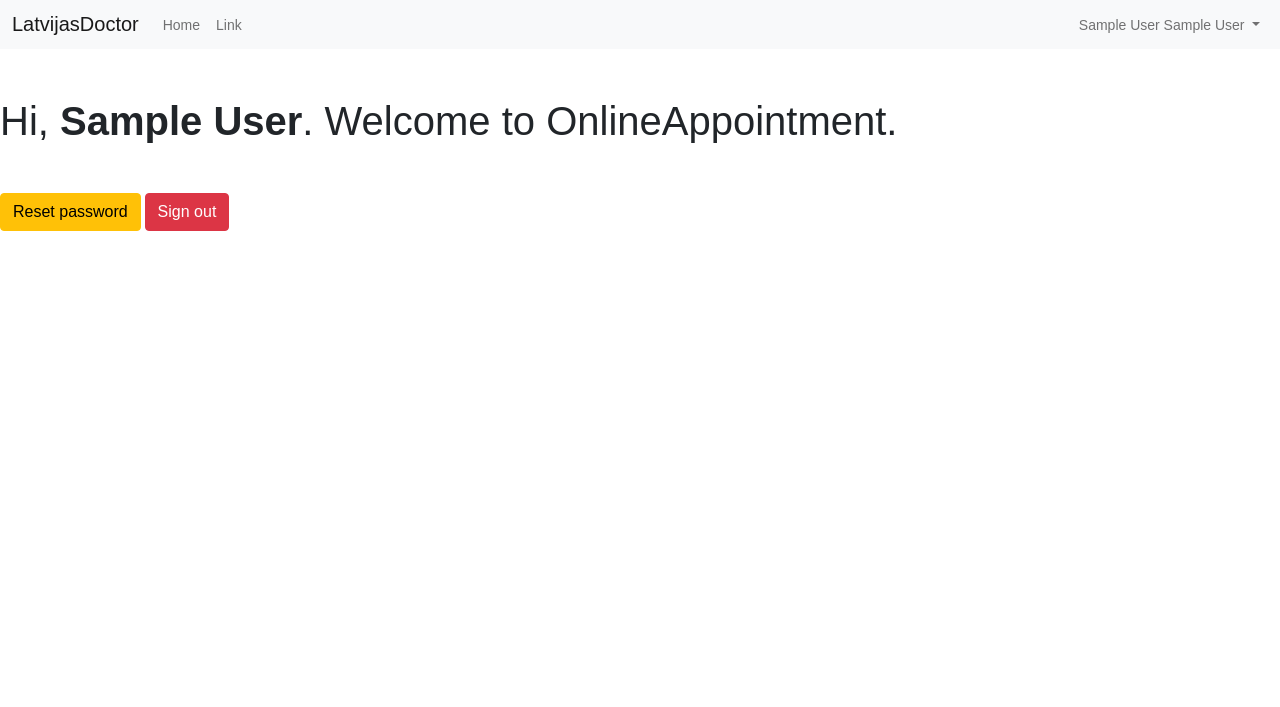
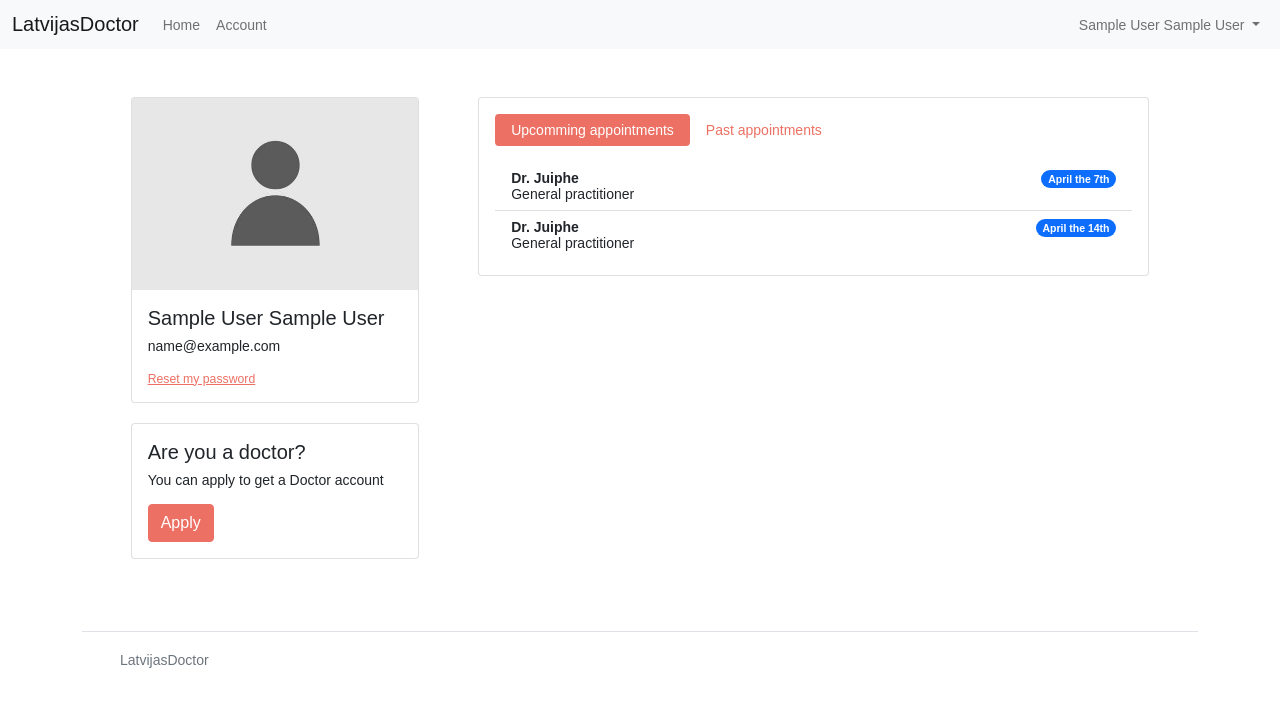
Before and after one commit to EmileRy/OnlineAppointment, a PHP site: page /pages/account/account.php in a window 1280 px wide. Shown: the top 707 px of the page. Run offline with PHP 8.4, Linux system fonts and the light colour scheme; the visitor is signed in with stand-in values (Sample User, id 1); data that the repository does not hold is empty.

Commit message:
Design account page

```diff
--- a/components/footer/main.php
+++ b/components/footer/main.php
@@ -1,4 +1,12 @@
+</div>
 </body>
-<footer>
-
-</footer>
+<div class="container">
+    <footer class="d-flex flex-wrap justify-content-between align-items-center py-3 my-4 border-top">
+        <div class="col-md-4 d-flex align-items-center">
+            <a href="/" class="mb-3 me-2 mb-md-0 text-muted text-decoration-none lh-1">
+                <svg class="bi" width="30" height="24"><use xlink:href="#bootstrap"/></svg>
+            </a>
+            <span class="text-muted">LatvijasDoctor</span>
+        </div>
+    </footer>
+</div>
--- a/components/navbar/main.php
+++ b/components/navbar/main.php
@@ -22,3 +22,4 @@ require_once (__DIR__ . "/../../config.php");
 </head>
 <body>
 <?php include("navbar.php") ?>
+<div class="container col-xl-10 col-xxl-8 px-4 py-5">
--- a/components/navbar/navbar.php
+++ b/components/navbar/navbar.php
@@ -10,7 +10,7 @@
                     <a class="nav-link" href="../../index.php">Home</a>
                 </li>
                 <li class="nav-item">
-                    <a class="nav-link" href="#">Link</a>
+                    <a class="nav-link" href="../../pages/account/account.php">Account</a>
                 </li>
             </ul>
             <ul class="navbar-nav">
--- a/components/navbar/user-info.php
+++ b/components/navbar/user-info.php
@@ -3,7 +3,13 @@
         <?php echo htmlspecialchars($_SESSION["first_name"] . " " . $_SESSION["name"]); ?>
     </a>
     <ul class="dropdown-menu" aria-labelledby="navbarDropdown">
-        <li><a class="dropdown-item" href="../../pages/account/account.php">Profile</a></li>
+        <li><a class="dropdown-item" href="../../pages/account/account.php">Account</a></li>
+        <?php
+        $doctor = Doctor::getByUserId($link, $_SESSION["id"]);
+        if($doctor !== null){
+            echo("<li><a class='dropdown-item' href='../../pages/account/account.php'>Dashboard</a></li>\n");
+        }
+        ?>
         <li><hr class="dropdown-divider"></li>
         <li><a class="dropdown-item" href="../../pages/account/logout.php">Logout</a></li>
     </ul>
--- a/index.php
+++ b/index.php
@@ -1,7 +1,6 @@
 <?php
 include("components/navbar/main.php");
 ?>
-<div class="container col-xl-10 col-xxl-8 px-4 py-5">
     <div class="row align-items-center g-lg-5 py-5">
         <div class="col-lg-7 text-center text-lg-start">
             <h1 class="display-4 fw-bold lh-1 mb-3">Welcome to LatvijasDoctor</h1>
@@ -18,7 +17,6 @@ include("components/navbar/main.php");
         </div>
     </div>
     <?php include("components/featured-doctors/main.php") ?>
-</div>
 
 <?php
 include("components/footer/main.php");
--- a/pages/account/account.php
+++ b/pages/account/account.php
@@ -1,22 +1,73 @@
 <?php
 include("../../components/navbar/main.php");
-?>
 
-    <h1 class="my-5">Hi, <b><?php echo htmlspecialchars($_SESSION["first_name"]); ?></b>. Welcome to OnlineAppointment.</h1>
-<?php
-$doctor = Doctor::getByUserId($link, $_SESSION["id"]);
-if($doctor !== null){
-    echo("You're a doctor");
-    $timetables = Timetable::getDoctorTimetables($link, $doctor->id);
-    foreach ($timetables as $t) {
-        echo($t->id);
-    }
+if(!isset($_SESSION["loggedin"]) || $_SESSION["loggedin"] !== true) {
+    header("location: login.php");
+    exit;
 }
 ?>
-    <p>
-        <a href="pages/account/reset-password.php" class="btn btn-warning">Reset password</a>
-        <a href="pages/account/logout.php" class="btn btn-danger ml-3">Sign out</a>
-    </p>
+    <div class="row">
+        <div class="col-4">
+            <div class="card" style="width: 18rem;">
+                <img src="../../assets/images/user.jpeg" class="card-img-top" alt="...">
+                <div class="card-body">
+                    <h5 class="card-title"><?php echo htmlspecialchars($_SESSION["first_name"] . " " . $_SESSION["name"]); ?></h5>
+                    <p class="card-text"><?php echo htmlspecialchars($_SESSION["email"]); ?></p>
+                    <small class="text-muted"><a href="../../pages/account/reset-password.php">Reset my password</a></small>
+                </div>
+            </div>
+            <?php
+            $doctor = Doctor::getByUserId($link, $_SESSION["id"]);
+            if($doctor !== null){
+                include ("account/doctor-dashboard-link.php");
+            } else {
+                include ("account/doctor-appliment.php");
+            }
+            ?>
+        </div>
+        <div class="col-8">
+            <div class="card">
+                <div class="card-body">
+                    <ul class="nav nav-pills mb-3" id="pills-tab" role="tablist">
+                        <li class="nav-item" role="presentation">
+                            <button class="nav-link active" id="upcomming-tab" data-bs-toggle="pill" data-bs-target="#upcomming" type="button" role="tab" aria-controls="upcomming" aria-selected="true">Upcomming appointments</button>
+                        </li>
+                        <li class="nav-item" role="presentation">
+                            <button class="nav-link" id="past-tab" data-bs-toggle="pill" data-bs-target="#past" type="button" role="tab" aria-controls="past" aria-selected="false">Past appointments</button>
+                        </li>
+                    </ul>
+                    <div class="tab-content" id="pills-tabContent">
+                        <div class="tab-pane fade show active" id="upcomming" role="tabpanel" aria-labelledby="pills-home-tab">
+                            <ul class="list-group list-group-flush">
+                                <li class="list-group-item d-flex justify-content-between align-items-start">
+                                    <div class="me-auto">
+                                        <div class="fw-bold">Dr. Juiphe</div>
+                                        General practitioner
+                                    </div>
+                                    <span class="badge bg-primary rounded-pill">April the 7th</span>
+                                </li>
+                                <li class="list-group-item d-flex justify-content-between align-items-start">
+                                    <div class="me-auto">
+                                        <div class="fw-bold">Dr. Juiphe</div>
+                                        General practitioner
+                                    </div>
+                                    <span class="badge bg-primary rounded-pill">April the 14th</span>
+                                </li>
+                            </ul>
+                        </div>
+                        <div class="tab-pane fade" id="past" role="tabpanel" aria-labelledby="pills-profile-tab">
+                            <ul class="list-group list-group-flush">
+                                <li class="list-group-item">Dr. Juiphe — March the 21th</li>
+                                <li class="list-group-item">Dr. Juiphe — March the 1st</li>
+                                <li class="list-group-item">Dr. Juiphe — January the 15th</li>
+
+                            </ul>
+                        </div>
+                    </div>
+                </div>
+            </div>
+        </div>
+    </div>
 
 <?php
 include("../../components/footer/main.php");
--- /dev/null
+++ b/pages/account/account/doctor-appliment.php
@@ -0,0 +1,7 @@
+<div class="card" style="width: 18rem; margin-top: 20px;">
+    <div class="card-body">
+        <h5 class="card-title">Are you a doctor?</h5>
+        <p class="card-text">You can apply to get a Doctor account</p>
+        <a href='#' class='btn btn-primary'>Apply</a>
+    </div>
+</div>
```
Also changed, not shown: pages/account/account/doctor-dashboard-link.php (added, +7 -0 lines).
